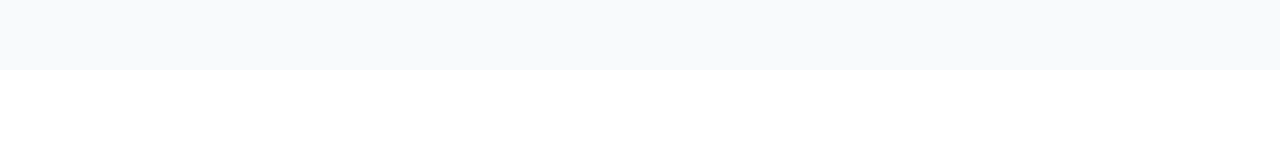
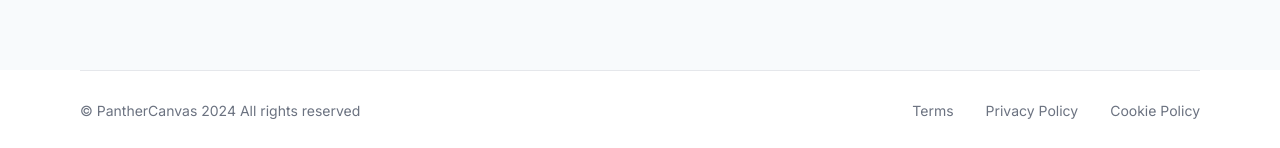
Before and after one commit to krishnadev7/caseCanvas, a Next.js app: page / in a window 1280 px wide. Shown: the part 3926-4074 px from the top of the page. Before the commit the page ends 3996 px from the top, so only its background shows below. Built offline with nearby package versions, Linux system fonts and the light colour scheme; no server answers.

Commit message:
added footer in landing page

```diff
--- a/src/app/layout.tsx
+++ b/src/app/layout.tsx
@@ -2,6 +2,7 @@
 import { Inter } from "next/font/google";
 import "./globals.css";
 import Navbar from "@/components/Navbar";
+import Footer from "@/components/Footer";
 
 const inter = Inter({ subsets: ["latin"] });
 
@@ -20,6 +21,7 @@
       <body className={inter.className}>
         <Navbar/>
         {children}
+        <Footer/>
         </body>
     </html>
   );
--- /dev/null
+++ b/src/components/Footer.tsx
@@ -0,0 +1,35 @@
+import Link from "next/link";
+import MaxWidthWrapper from "./MaxWidthWrapper";
+
+const Footer = () => {
+    return (
+        <footer className="bg-white h-20 relative">
+            <MaxWidthWrapper>
+                <div className="border-t border-gray-200" />
+
+                <div className="flex flex-col h-full md:flex-row md:justify-between justify-center items-center">
+                    <div className="text-center md:text-left pb-2 md:pb-0">
+                        <p className="text-sm text-muted-foreground">
+                            &copy; PantherCanvas {new Date().getFullYear()} All rights reserved
+                        </p>
+                    </div>
+                    <div className="flex items-center justify-center">
+                        <div className="flex space-x-8">
+                            <Link href="#" className="text-sm text-muted-foreground hover:text-gray-600">
+                                Terms
+                            </Link>
+                            <Link href="#" className="text-sm text-muted-foreground hover:text-gray-600">
+                                Privacy Policy
+                            </Link>
+                            <Link href="#" className="text-sm text-muted-foreground hover:text-gray-600">
+                                Cookie Policy
+                            </Link>
+                        </div>
+                    </div>
+                </div>
+            </MaxWidthWrapper>
+        </footer>
+    )
+}
+
+export default Footer;
```
